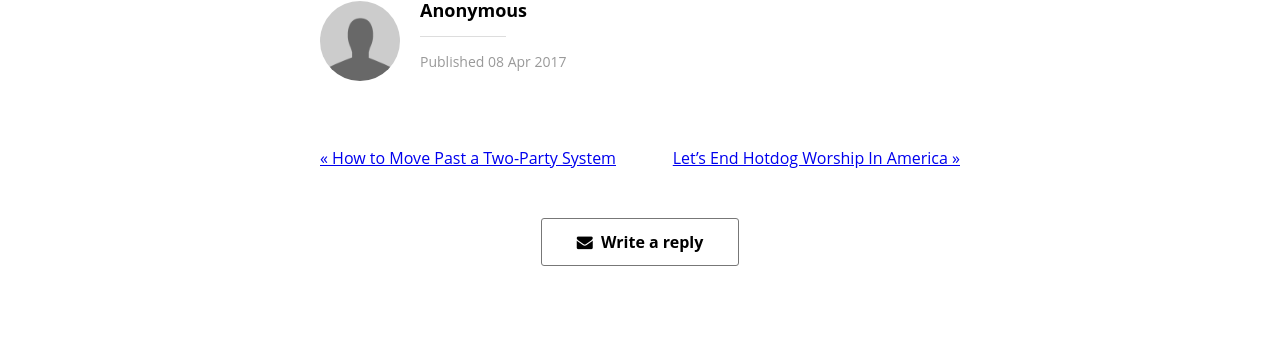
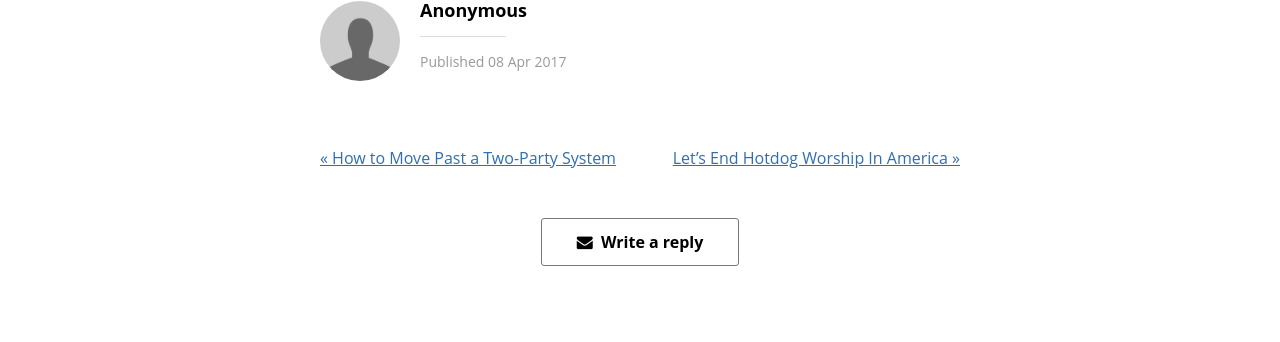
Before and after one commit to voteliquid/blog, a Jekyll site: the page built from _posts/2017-04-08-liquid-privacy.md, in a window 1280 px wide. Shown: the part 1488-1830 px from the top of the page. Built offline with Jekyll 4.4.1, drawn with Linux system fonts in a browser that asks for light colours; nearby versions of some CDN libraries; some web fonts are replaced.

Commit message:
Highlight PageNavigation on hover

```diff
--- a/css/main.sass
+++ b/css/main.sass
@@ -550,6 +550,9 @@
     width: 50%
     float: left
     margin: 1em 0
+    color: #2f6eb3
+    &:hover
+      color: #2727a9
   .next
     text-align: right
 
```
